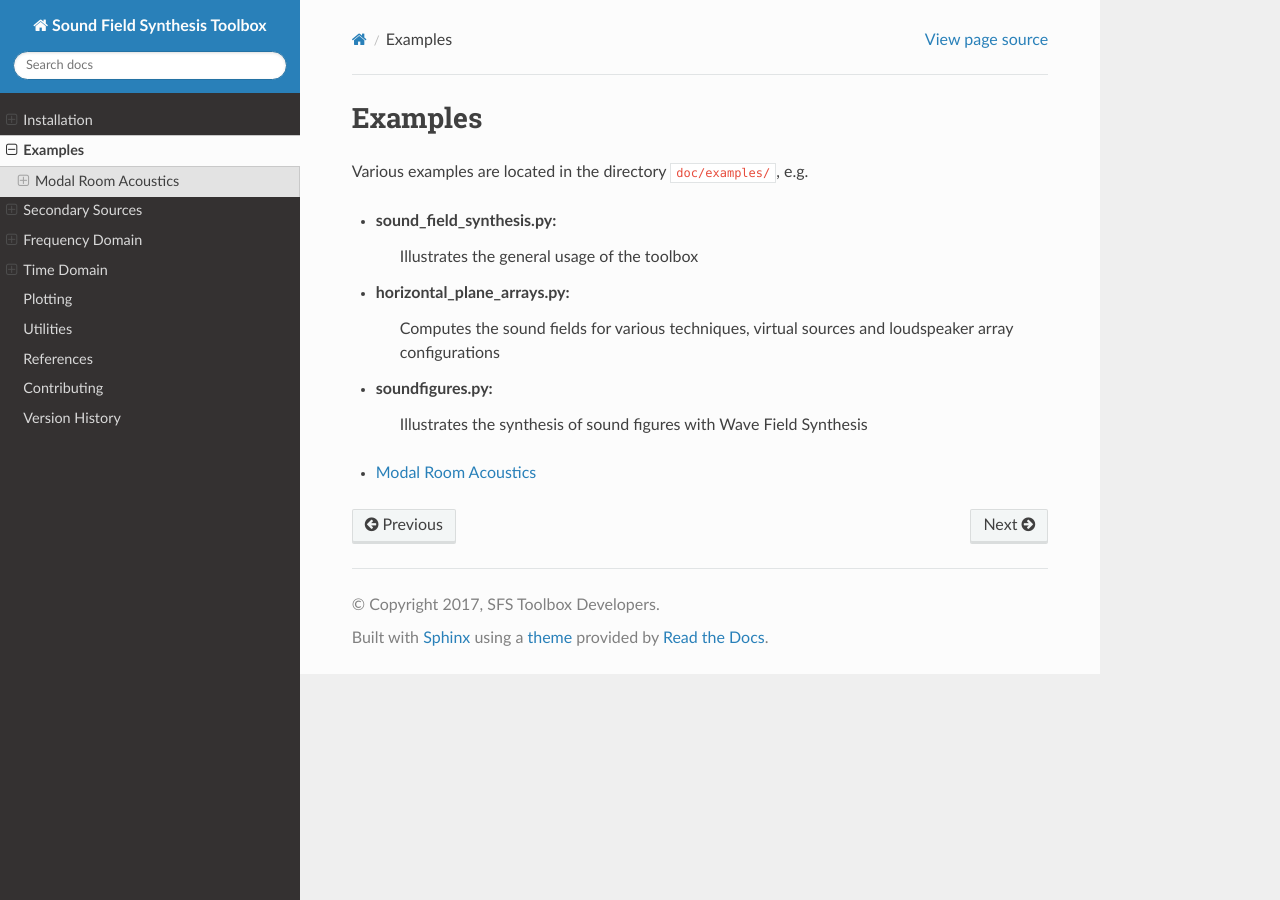
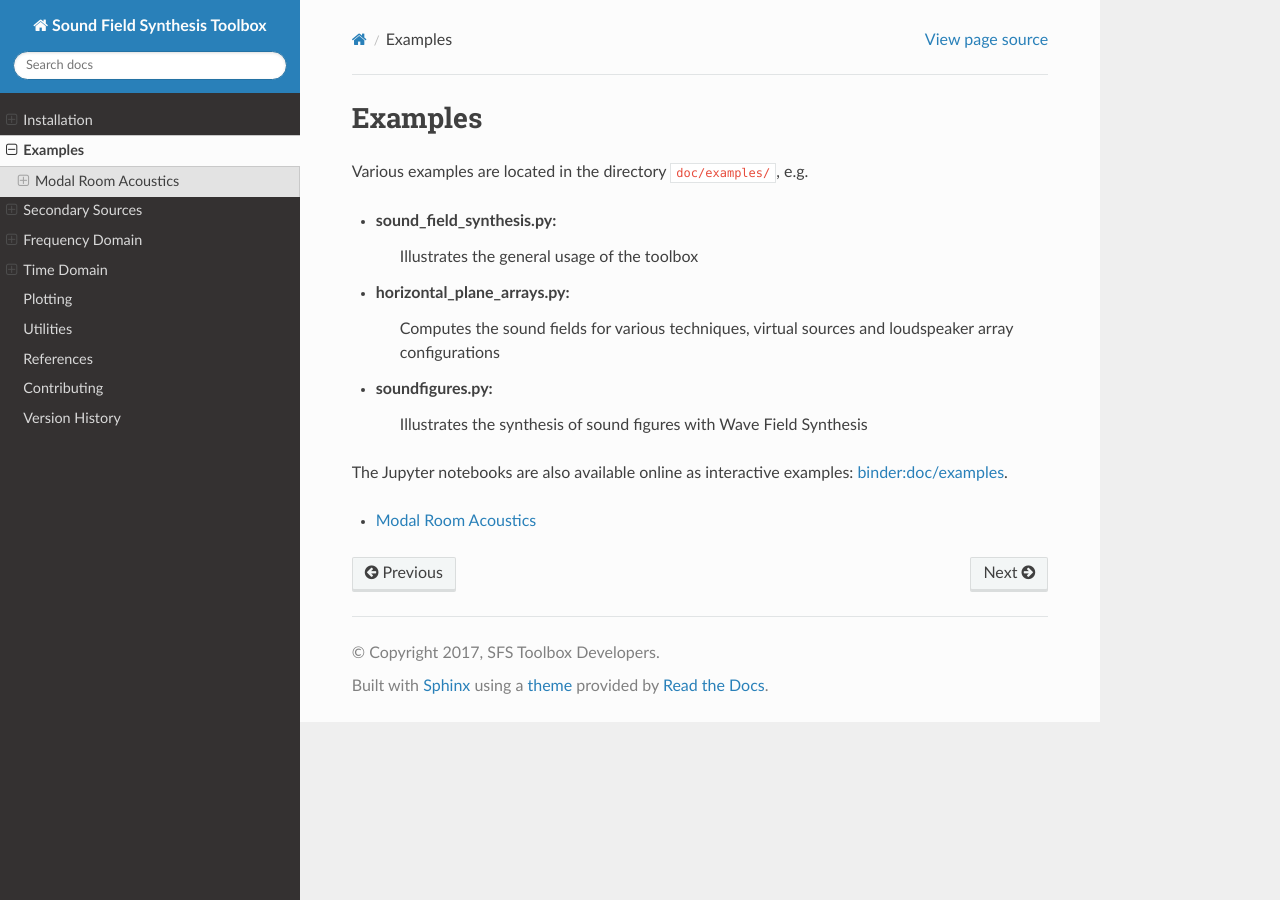
Before and after one commit to sfstoolbox/sfs-python, a Sphinx documentation site: the page built from doc/examples/index.rst, in a window 1280 px wide. Built offline with Sphinx 7.4.7 and the Read the Docs theme 2.0.0, drawn with Linux system fonts in a browser that asks for light colours.

Commit message:
DOC: Add binder link (using the current Git commit)

```diff
--- a/doc/conf.py
+++ b/doc/conf.py
@@ -36,6 +36,7 @@ extensions = [
     'sphinx.ext.viewcode',
     'sphinx.ext.napoleon',  # support for NumPy-style docstrings
     'sphinx.ext.intersphinx',
+    'sphinx.ext.extlinks',
     'matplotlib.sphinxext.plot_directive',
     'nbsphinx',
 ]
@@ -96,6 +97,10 @@ try:
     release = release.decode().strip()
 except Exception:
     release = '<unknown>'
+
+binder_base_url = 'https://mybinder.org/v2/gh/sfstoolbox/sfs-python/'
+
+extlinks = {'binder': (binder_base_url + release + '?filepath=%s', 'binder:')}
 
 # The language for content autogenerated by Sphinx. Refer to documentation
 # for a list of supported languages.
--- a/doc/examples/index.rst
+++ b/doc/examples/index.rst
@@ -11,6 +11,10 @@ Various examples are located in the directory ``doc/examples/``, e.g.
     Illustrates the synthesis of sound figures with Wave Field Synthesis
 
 
+The Jupyter notebooks are also available online as interactive examples:
+:binder:`doc/examples`.
+
+
 .. toctree::
     :maxdepth: 1
 
```
